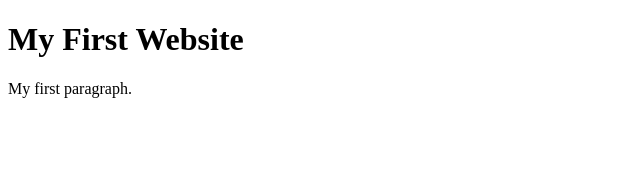
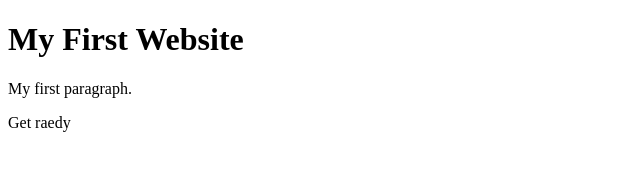
Before and after one commit to Rezerz1/codersrank-template-001, a website: page index.html in a window 1280 px wide. Shown: the full height of the page, 0-640 px from the left. Drawn offline with Linux system fonts and the light colour scheme.

Commit message:
Add new paragraph

```diff
--- a/index.html
+++ b/index.html
@@ -7,6 +7,7 @@
 
     <h1>My First Website</h1>
     <p>My first paragraph.</p>
+    <p>Get raedy</p>
 
   </body>
 </html>
```
